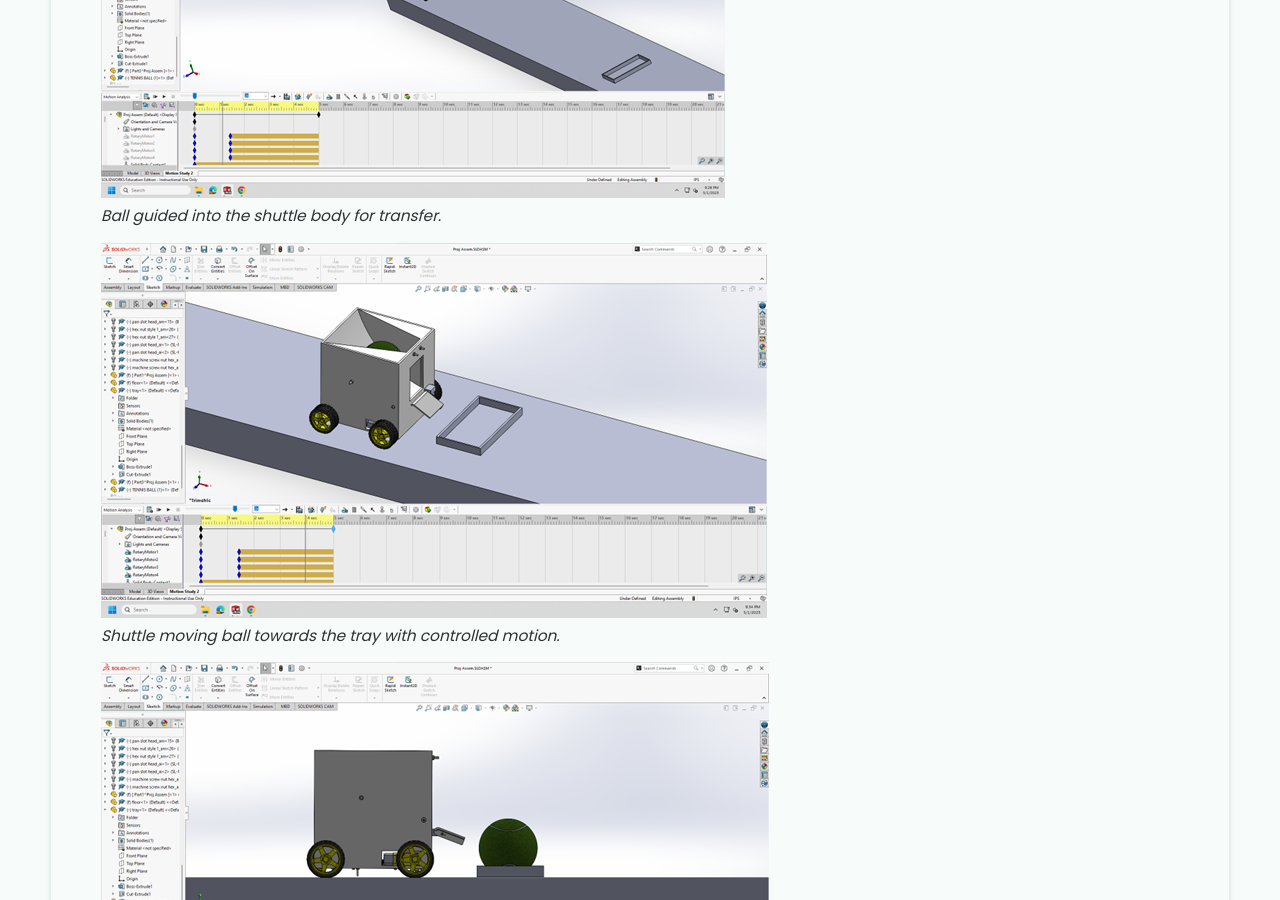
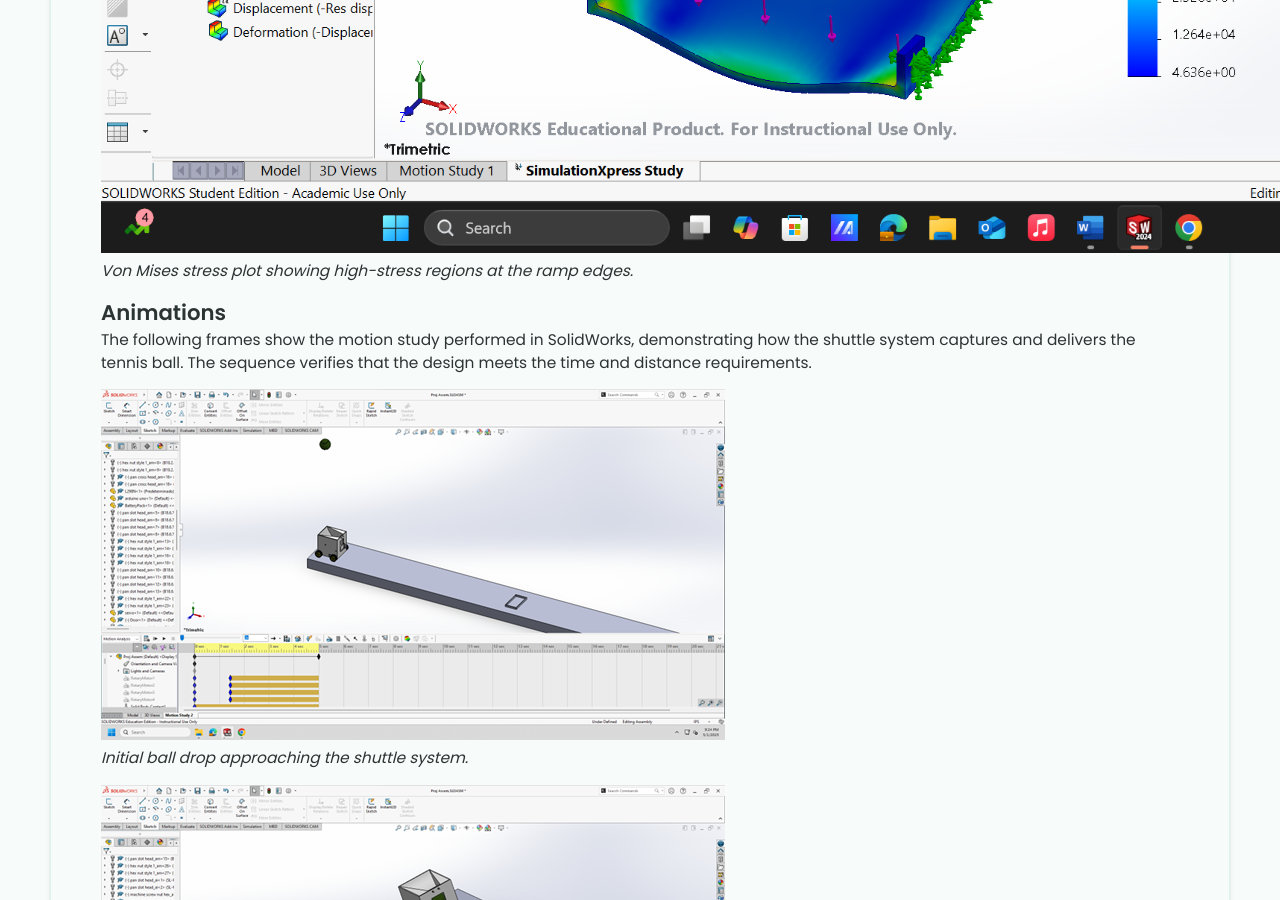
Before and after one commit to jaysonmendoza/jaysonmendoza.github.io, a Jekyll site: the page built from _projects/Autonomous Tennis Ball Retrieval Robot/index.md, in a window 1280 px wide and 900 px high, scrolled down 1761 px. Built offline with Jekyll 4.4.1, drawn with Linux system fonts in a browser that asks for light colours.

Commit message:
Update index.md

```diff
--- a/_projects/Autonomous Tennis Ball Retrieval Robot/index.md
+++ b/_projects/Autonomous Tennis Ball Retrieval Robot/index.md
@@ -19,6 +19,9 @@
 ## Simulation-Driven Reinforcement
 
 SolidWorks Simulation was used to analyze stress distribution on the ramp during ball impact. Loads were applied at the impact zone, and fixed supports were placed at bolt hole locations. The von Mises analysis showed stress concentrations at the top and bottom edges of the ramp. To address this, vertical ribs were added to both sides, increasing stiffness and preventing deformation during repeated impacts.
+
+![Simulation Analysis](/_projects/Autonomous%20Tennis%20Ball%20Retrieval%20Robot/CHP%20SIM%201.png)
+*Von Mises stress plot showing high-stress regions at the ramp edges.*
 
 ## Animations
 
```
